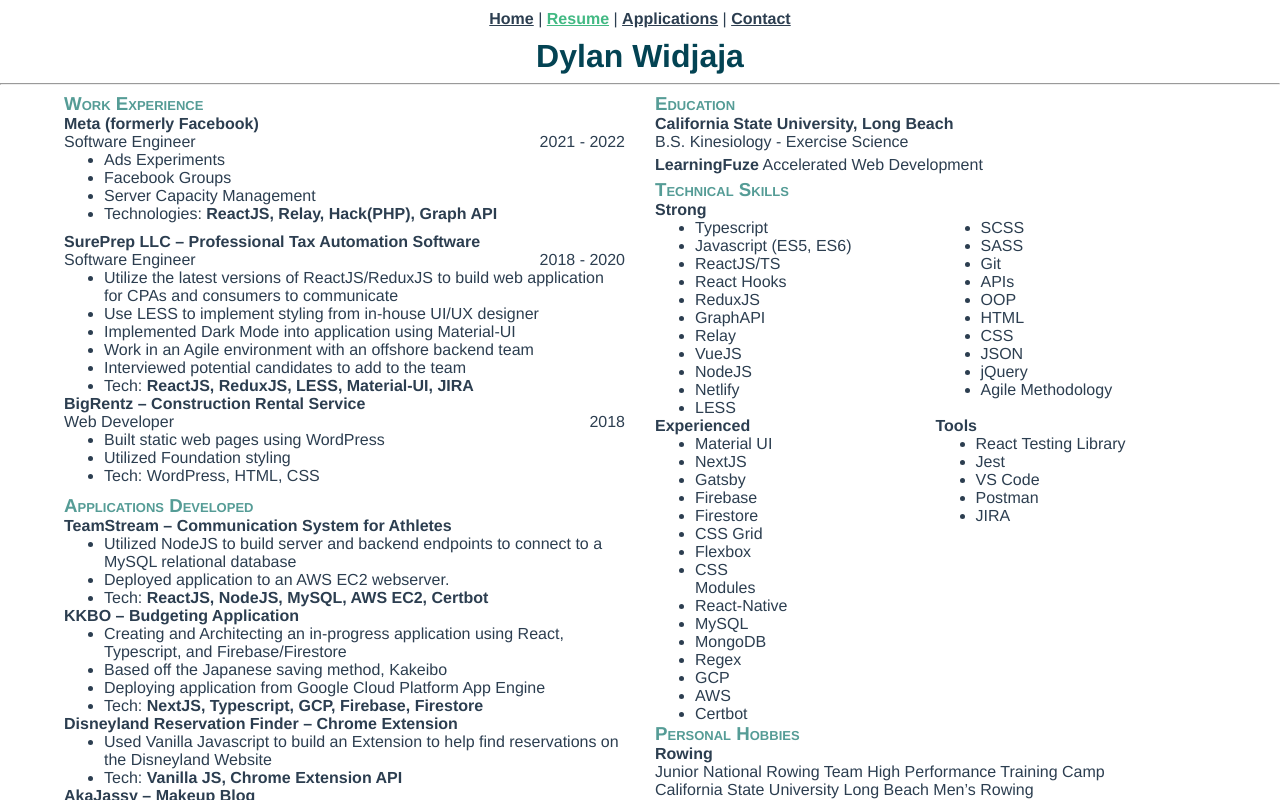
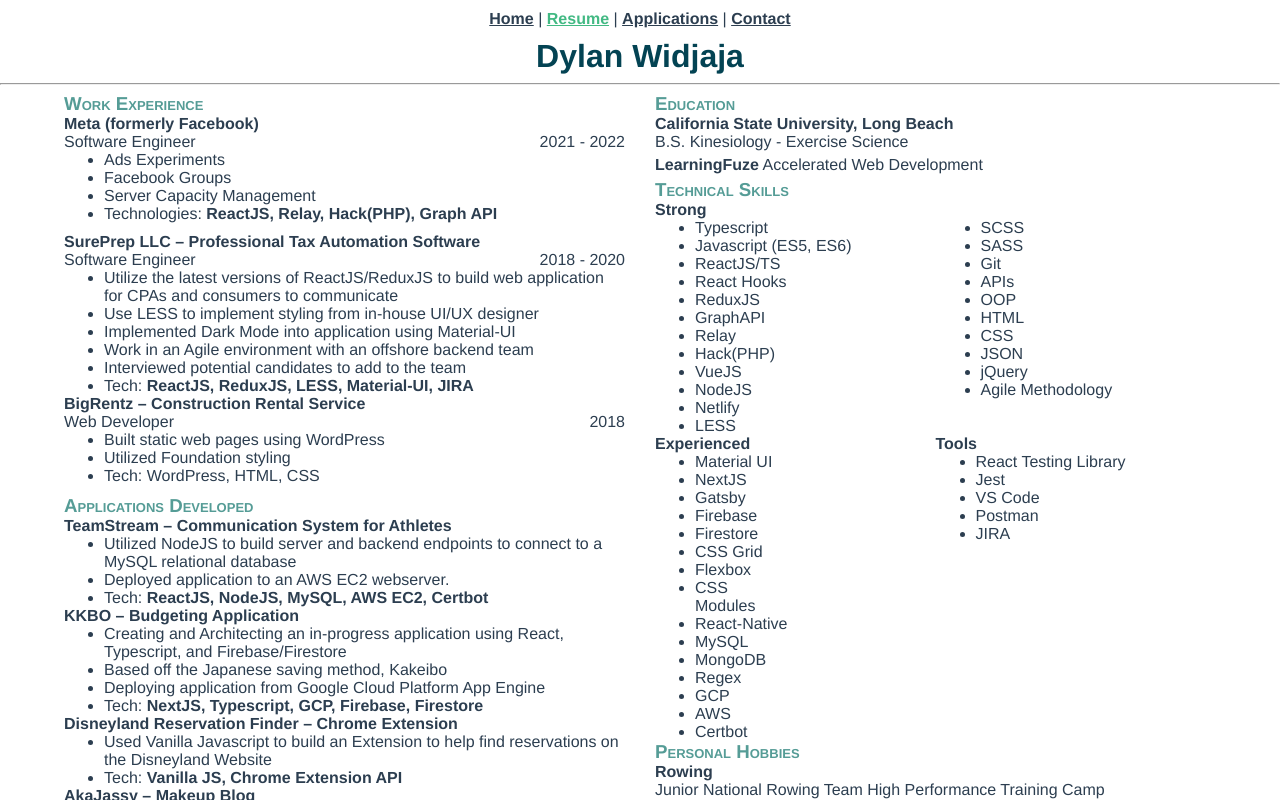
Before and after one commit to dwidjaja945/resume-portfolio, a Vue app: page /resume in a window 1280 px wide. Shown: the top 800 px of the page. Built offline with nearby package versions, Linux system fonts and the light colour scheme; no server answers.

Commit message:
added new skill item

```diff
--- a/src/views/Resume.vue
+++ b/src/views/Resume.vue
@@ -178,6 +178,7 @@
                     <li>ReduxJS</li>
                     <li>GraphAPI</li>
                     <li>Relay</li>
+                    <li>Hack(PHP)</li>
                     <li>VueJS</li>
                     <li>NodeJS</li>
                     <li>Netlify</li>
```
